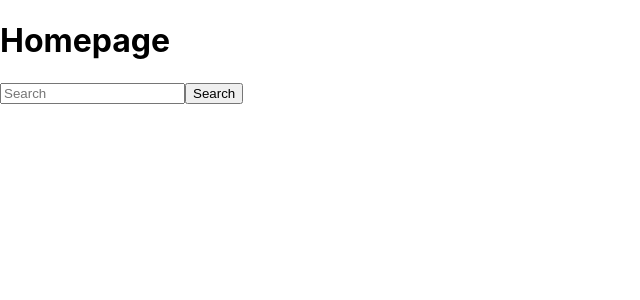
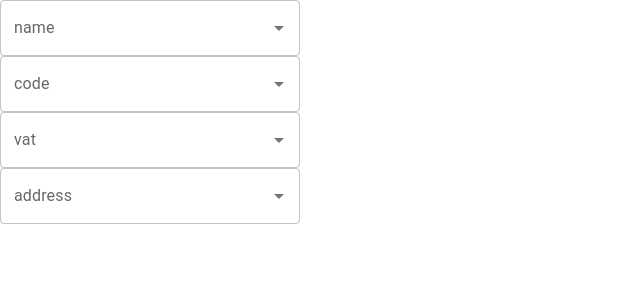
Before and after one commit to EdvinasLi/autocomplete, a React (Create React App) app: page /home in a window 1280 px wide. Shown: the top 300 px of the page, without its empty margins (0-640 px from the left). Built offline with nearby package versions, Linux system fonts and the light colour scheme.

Commit message:
MaterialUI module added. And trying to fix it.

```diff
--- a/package.json
+++ b/package.json
@@ -3,6 +3,9 @@
   "version": "0.1.0",
   "private": true,
   "dependencies": {
+    "@emotion/react": "^11.10.5",
+    "@emotion/styled": "^11.10.5",
+    "@mui/material": "^5.11.6",
     "@testing-library/jest-dom": "^5.16.5",
     "@testing-library/react": "^13.4.0",
     "@testing-library/user-event": "^13.5.0",
--- a/src/App.js
+++ b/src/App.js
@@ -2,6 +2,7 @@
 import { BrowserRouter, Routes, Route } from 'react-router-dom'
 import axios from 'axios'
 import Homepage from './pages/Homepage'
+import HomepageTwo from './pages/HomepageTwo'
 import Login from './pages/Login'
 const App = () => {
 
@@ -13,7 +14,8 @@ const App = () => {
 
         <Routes>
 
-          <Route path="/home" element={<Homepage />} />
+          <Route path="/hometwo" element={<Homepage />} />
+          <Route path="/home" element={<HomepageTwo />} />
           <Route path="/" element={<Login />} />
 
         </Routes>
--- /dev/null
+++ b/src/components/Search.js
@@ -0,0 +1,84 @@
+import * as React from 'react';
+import TextField from '@mui/material/TextField';
+import Autocomplete from '@mui/material/Autocomplete';
+import { useEffect, useState } from 'react';
+import axios from 'axios';
+
+const Search = (props) => {
+    const [clients, setClients] = useState([])
+    const token = localStorage.getItem('Bearer_token')
+    const [data, setData] = useState([]);
+    const [param, setParam] = useState('')
+    const [selectedValue, setSelectedValue] = useState('awdawd');
+    const { fields, setFields } = props;
+
+
+
+    async function fetchData(term) {
+        const response = await fetch(`https://invoice-api.c8.lt/api/v1/clients?name=${term}`, {
+            headers: {
+                'Authorization': `Bearer ${token}`
+            }
+        });
+        const json = await response.json();
+        console.log(json);
+        setData(json);
+    }
+
+    // useEffect(() => {
+    //     setSelectedValue('Labas');
+    // }, []);
+
+    // useEffect(() => {
+    //     async function fetchData() {
+    //         const response = await fetch(`https://invoice-api.c8.lt/api/v1/clients?name=Client`, {
+    //             headers: {
+    //                 'Authorization': `Bearer ${token}`
+    //             }
+    //         });
+    //         const json = await response.json();
+    //         setData(json);
+
+    //     }
+    //     fetchData();
+    // }, []);
+
+    // if (!data) {
+    //     return <div>Loading...</div>;
+    // }
+
+    //console.log(data)
+
+    const onChange = (e) => {
+
+        // setParam(e.target.value);
+        // console.log(param)
+
+        if (e.target.value != '')
+            fetchData(e.target.value);
+
+    }
+
+    //console.log(param)
+
+    return (
+
+        <Autocomplete
+            getOptionLabel={(option) => option.name}
+            disablePortal
+            id="combo-box-demo"
+            options={data}
+            sx={{ width: 300 }}
+            onChange={(e, value) => setFields(value)}
+            // value={fields[props]}
+            renderInput={(params) =>
+
+                <TextField
+                    value={selectedValue}
+                    onChange={(event, newValue) => onChange(event)} label={props.label} {...params} />}
+
+        />
+    )
+}
+
+export default Search
--- /dev/null
+++ b/src/pages/HomepageTwo.js
@@ -0,0 +1,23 @@
+import React, { useState } from 'react'
+import Search from '../components/Search'
+const HomepageTwo = (props) => {
+    const [fields, setFields] = useState();
+
+    return (
+        <div className='container'>
+
+            <Search label="name" fields={fields} setFields={setFields} />
+            <Search label="code" fields={fields} setFields={setFields} />
+            <Search label="vat" fields={fields} setFields={setFields} />
+            <Search label="address" fields={fields} setFields={setFields} />
+
+
+
+
+
+
+        </div >
+    )
+}
+
+export default HomepageTwo
```
Also changed, not shown: 1 other file (tests, documents, lock files or other folders).
